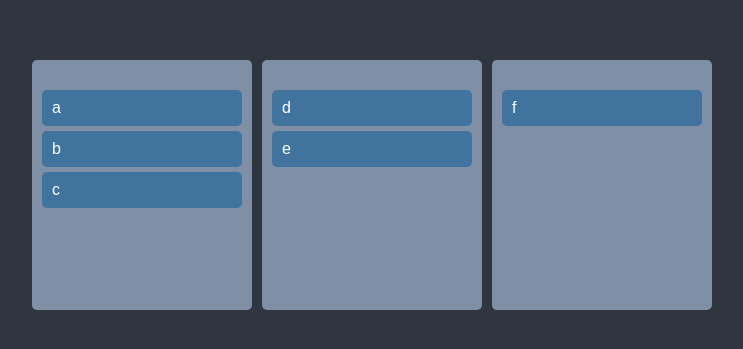
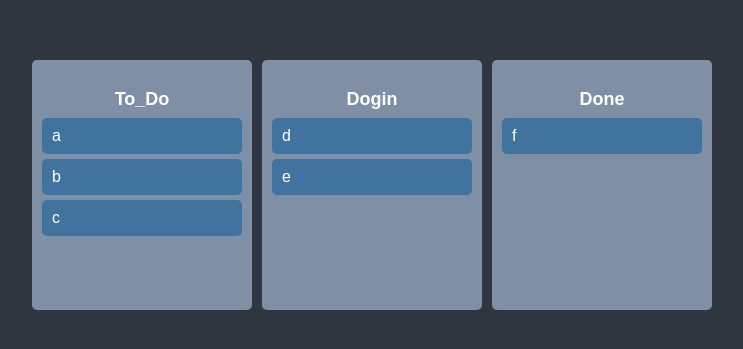
Before and after one commit to sni424/typescript-study, a React (Create React App) app: page / in a window 1280 px wide. Shown: the part 215-564 px from the top of the page, without its empty margins (268-1011 px from the left). Built offline with nearby package versions, Linux system fonts and the light colour scheme.

Commit message:
Same Board Movement

```diff
--- a/src/atoms.ts
+++ b/src/atoms.ts
@@ -55,8 +55,8 @@
 export const toDosState = atom<ITodoState>({
     key: "dragTodo",
     default: {
-        to_do: ["a", "b", "c"],
-        dogin: ["d", "e"],
-        done: ["f"],
+        To_Do: ["a", "b", "c"],
+        Dogin: ["d", "e"],
+        Done: ["f"],
     },
 });
--- a/src/components/Board/index.tsx
+++ b/src/components/Board/index.tsx
@@ -2,6 +2,13 @@
 import { Droppable } from "react-beautiful-dnd";
 import styled from "styled-components";
 import DragabbleCard from "../DragabbleCard";
+
+const Title = styled.h2`
+    text-align: center;
+    font-weight: 600;
+    margin-bottom: 10px;
+    font-size: 18px;
+`;
 
 const Wrraper = styled.div`
     padding: 20px 10px;
@@ -18,16 +25,19 @@
 
 const Board = ({ toDos, boardId }: IBoard) => {
     return (
+        <Wrraper>
+            <Title>{boardId}</Title>
             <Droppable droppableId={boardId}>
                 {(magic) => (
-                <Wrraper ref={magic.innerRef} {...magic.droppableProps}>
+                    <div ref={magic.innerRef} {...magic.droppableProps}>
                         {toDos.map((todo, i) => (
                             <DragabbleCard key={todo} todo={todo} i={i} />
                         ))}
                         {magic.placeholder}
-                </Wrraper>
+                    </div>
                 )}
             </Droppable>
+        </Wrraper>
     );
 };
 
--- a/src/pages/Main/index.tsx
+++ b/src/pages/Main/index.tsx
@@ -24,16 +24,22 @@
 const Main = () => {
     const [toDos, setToDos] = useRecoilState(toDosState);
 
-    const onDragEnd = ({ draggableId, destination, source }: DropResult) => {
-        if (!destination) return;
-        // setToDos((oldToDos) => {
-        //     const newToDos = [...oldToDos?.to_do];
-        //     //해당 인덱스 삭제
-        //     newToDos.splice(source.index, 1);
-        //     //해당부분에 추가
-        //     newToDos.splice(destination?.index, 0, draggableId);
-        //     return newToDos;
-        // });
+    const onDragEnd = (info: DropResult) => {
+        const { destination, draggableId, source } = info;
+        if (destination?.droppableId === source?.droppableId) {
+            //같은 board안에서만 움직인다면
+            setToDos((allBoards) => {
+                const boardCopy = [...allBoards[source.droppableId]];
+                //해당 인덱스 삭제
+                boardCopy.splice(source.index, 1);
+                //해당부분에 추가
+                boardCopy.splice(destination?.index, 0, draggableId);
+                return {
+                    ...allBoards,
+                    [source.droppableId]: boardCopy,
+                };
+            });
+        }
     };
 
     return (
```
Lines whose indentation alone changed are shown as unchanged.
